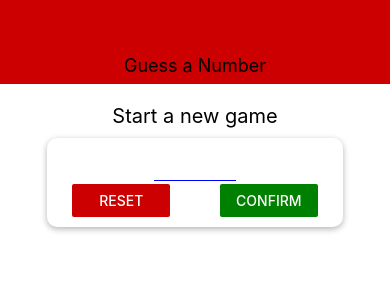
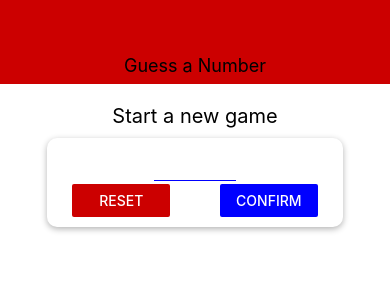
Before and after one commit to AdilsonS/Componentes-Estilos-e-Layouts, a React Native app: screen / in a window 390 px wide. Shown: the top 300 px of the page. Built offline with nearby package versions, Linux system fonts and the light colour scheme.

Commit message:
Criando ações dos botões 'Confirm' e 'Reset' Criado tratativas e exibição do numero selecionado

```diff
--- a/sreens/StartGameScreen.js
+++ b/sreens/StartGameScreen.js
@@ -1,5 +1,5 @@
 import React, { useState } from 'react';
-import { View, StyleSheet, Text, Button, TouchableWithoutFeedback, Keyboard } from 'react-native';
+import { View, StyleSheet, Text, Button, TouchableWithoutFeedback, Keyboard, Alert } from 'react-native';
 
 import Card from '../components/Card';
 import Colors from '../constants/colors';
@@ -7,17 +7,49 @@ import MyInput from '../components/Input';
 
 const StartGameScreen = props => {
   const [enteredValue, setEnteredValue] = useState('');
+  const [confirmed, setConfirmed] = useState(false);
+  const [selectedNumber, setSelectedNumber] = useState();
 
-  const confirAction = () => { };
-  const restAction = () => { };
+  const confirAction = () => {
+    closeKeyBoard();
+    const chosenNumber = parseInt(enteredValue);
+    if (isNaN(chosenNumber) || chosenNumber <= 0 || chosenNumber > 99) {
+      Alert.alert(
+        'Invalid number',
+        'Number has to be number between 1 and 99',
+        [{ text: 'OK', style: 'destructive', onPress: restAction }]
+      )
+      return;
+    }
+
+    setConfirmed(true);
+    setSelectedNumber(chosenNumber);
+    setEnteredValue('');
+  };
+
+  const restAction = () => {
+    closeKeyBoard();
+    setEnteredValue('');
+    setConfirmed(false);
+  };
 
   const numberInputHandler = inputText => {
     setEnteredValue(inputText.replace(/[^0-9]/g, ''));
-  }
+  };
 
   const closeKeyBoard = () => {
     Keyboard.dismiss();
-   }
+  };
+
+  let confirmedOutput
+  if (confirmed)
+    confirmedOutput =
+      <Card style={styles.msgAlert}>
+        <Text>Chose number</Text>
+        <Text style={styles.txtAlert}>{selectedNumber}</Text>
+        <View style={styles.buttonStart}><Button title='Start Game' color={Colors.acent} /></View>
+      </Card>
+
 
   return (
     <TouchableWithoutFeedback onPress={closeKeyBoard}>
@@ -33,10 +65,11 @@ const StartGameScreen = props => {
             onChangeText={numberInputHandler}
             value={enteredValue} />
           <View style={styles.buttonContainer}>
-            <View style={styles.button} ><Button title="Reset" color={Colors.primary} onPress={restAction()} /></View>
-            <View style={styles.button}><Button title="Confirm" color={Colors.acent} onPress={confirAction()} /></View>
+            <View style={styles.button} ><Button title="Reset" color={Colors.primary} onPress={restAction} /></View>
+            <View style={styles.button}><Button title="Confirm" color={Colors.blue} onPress={confirAction} /></View>
           </View>
         </Card>
+        {confirmedOutput}
       </View>
     </TouchableWithoutFeedback>
   )
@@ -75,6 +108,21 @@ const styles = StyleSheet.create({
     justifyContent: 'space-between',
     paddingHorizontal: 15,
   },
+
+  msgAlert: {
+    padding: '2%',
+    width: '50%',
+    alignItems: 'center',
+  },
+
+  txtAlert: {
+    fontSize: 18,
+    color: Colors.primary
+  },
+
+  buttonStart:{
+    padding:'5%'
+  }
 });
 
 export default StartGameScreen;
```
